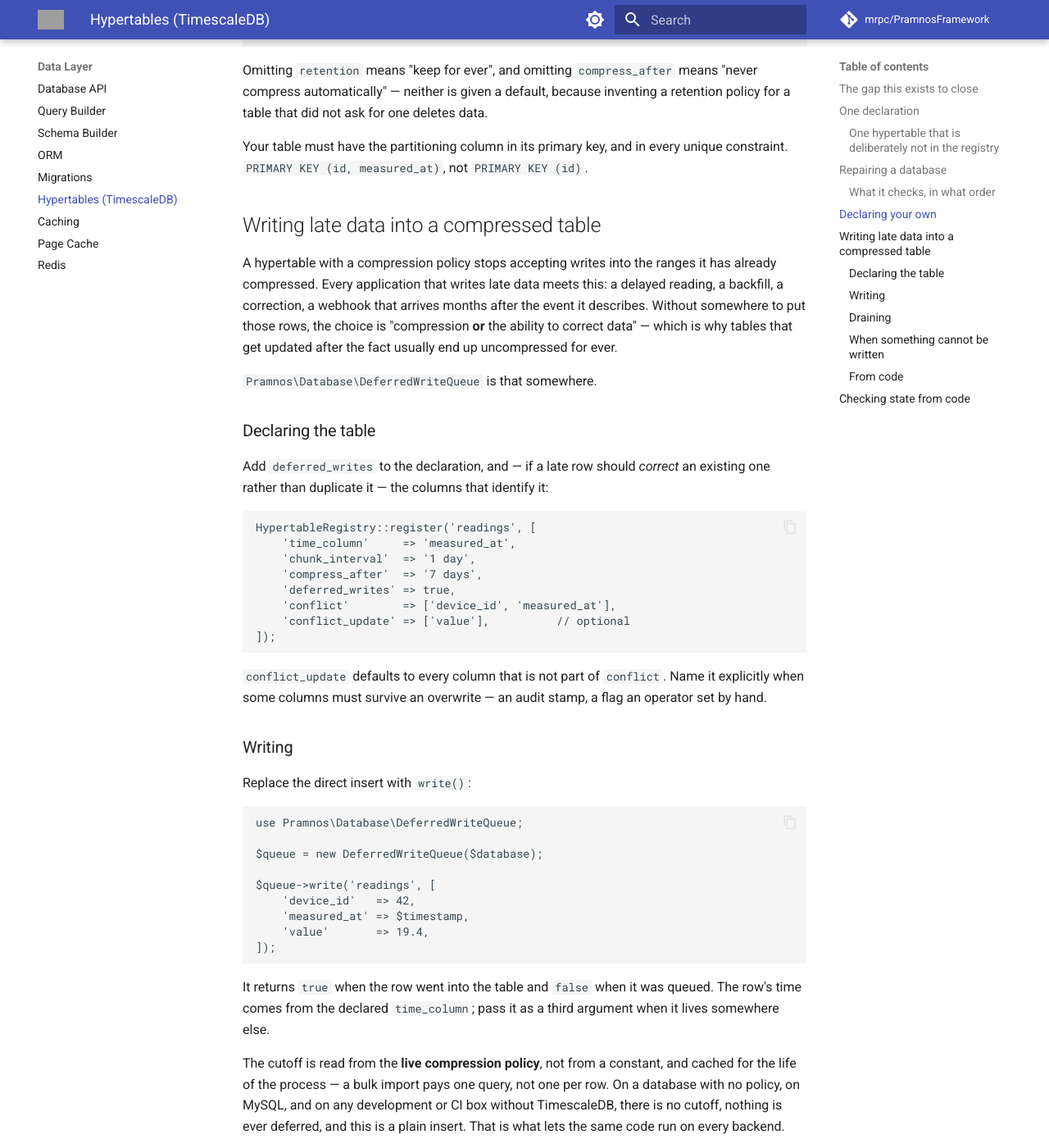
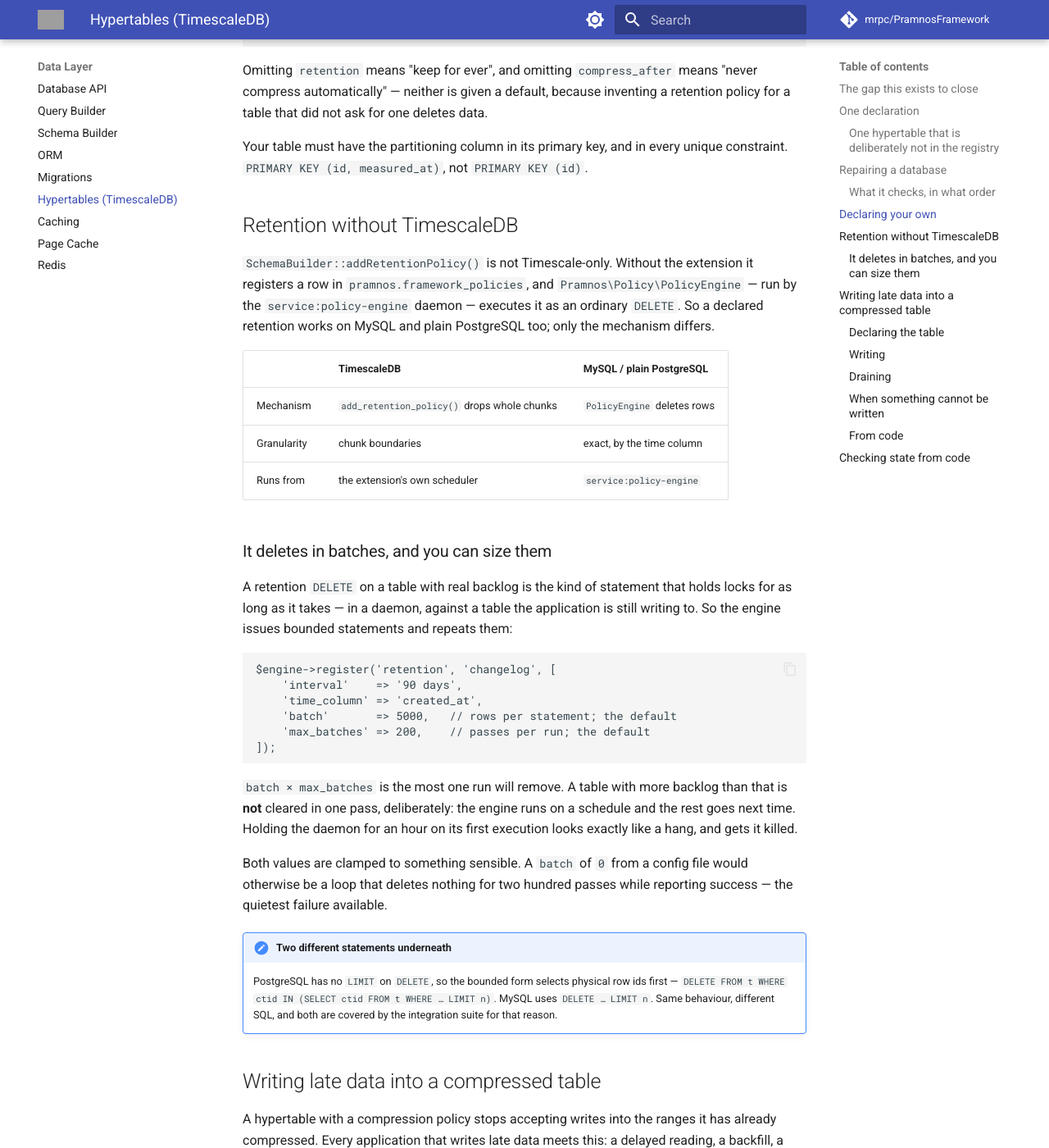
Before and after one commit to mrpc/PramnosFramework, an MkDocs documentation site: the page built from docs/Pramnos_Hypertable_Guide.md, in a window 1280 px wide and 1400 px high, scrolled down 3645 px. Shown: the whole window at 82% size. Built offline with MkDocs 1.6.1 and Material for MkDocs 9.7.7, drawn with Linux system fonts in a browser that asks for light colours; comment, search, counter and statistics services are not loaded; grey boxes are pictures that could not be loaded.

Commit message:
fix(policy): retention deletes in bounded batches
PolicyEngine executes retention on every backend that is not TimescaleDB, and it
did so with one unbounded DELETE. That is correct, which is the problem: it empties
the table exactly as a batched one does, so no correctness test distinguishes them.
What differs is a single statement holding locks for as long as it takes, in a
daemon, against a table the application is still writing to — then reporting ok.

It matters now because a declared retention on MySQL runs through here and nowhere
else: without the extension, addRetentionPolicy() registers a framework_policies
row rather than a chunk-drop job.

batch and max_batches are configurable per policy, defaulting to 5000 and 200. The
cap is deliberate — a table with more backlog is not cleared in one pass, because
the engine runs on a schedule and holding the daemon for an hour on its first
execution looks exactly like a hang. Both are clamped: a batch of 0 from a config
file would otherwise be a loop deleting nothing for two hundred passes while
reporting success.

Sixteen integration tests across MySQL and PostgreSQL, because the bounded form is
different code per backend — PostgreSQL has no LIMIT on DELETE, so it selects ctids
first. The one test that fails against the old implementation sets max_batches to 1
and asserts a single pass deletes exactly one batch; every other test passes on
both versions, which is what made the original invisible.

````diff
--- a/docs/Pramnos_Hypertable_Guide.md
+++ b/docs/Pramnos_Hypertable_Guide.md
@@ -4,6 +4,7 @@ use_cases:
   - Repairing a database whose hypertables were never created
   - Writing late-arriving data into a compressed chunk
   - Checking hypertable state from code
+  - Setting up data retention on MySQL or plain PostgreSQL
 ---
 
 # Hypertables: declaring them, and repairing them later
@@ -162,6 +163,50 @@ retention policy for a table that did not ask for one deletes data.
 Your table must have the partitioning column in its primary key, and in every
 unique constraint. `PRIMARY KEY (id, measured_at)`, not `PRIMARY KEY (id)`.
 
+## Retention without TimescaleDB
+
+`SchemaBuilder::addRetentionPolicy()` is not Timescale-only. Without the extension
+it registers a row in `pramnos.framework_policies`, and
+`Pramnos\Policy\PolicyEngine` — run by the `service:policy-engine` daemon —
+executes it as an ordinary `DELETE`. So a declared retention works on MySQL and
+plain PostgreSQL too; only the mechanism differs.
+
+| | TimescaleDB | MySQL / plain PostgreSQL |
+|---|---|---|
+| Mechanism | `add_retention_policy()` drops whole chunks | `PolicyEngine` deletes rows |
+| Granularity | chunk boundaries | exact, by the time column |
+| Runs from | the extension's own scheduler | `service:policy-engine` |
+
+### It deletes in batches, and you can size them
+
+A retention `DELETE` on a table with real backlog is the kind of statement that
+holds locks for as long as it takes — in a daemon, against a table the application
+is still writing to. So the engine issues bounded statements and repeats them:
+
+```php
+$engine->register('retention', 'changelog', [
+    'interval'    => '90 days',
+    'time_column' => 'created_at',
+    'batch'       => 5000,   // rows per statement; the default
+    'max_batches' => 200,    // passes per run; the default
+]);
+```
+
+`batch × max_batches` is the most one run will remove. A table with more backlog
+than that is **not** cleared in one pass, deliberately: the engine runs on a
+schedule and the rest goes next time. Holding the daemon for an hour on its first
+execution looks exactly like a hang, and gets it killed.
+
+Both values are clamped to something sensible. A `batch` of `0` from a config file
+would otherwise be a loop that deletes nothing for two hundred passes while
+reporting success — the quietest failure available.
+
+!!! note "Two different statements underneath"
+    PostgreSQL has no `LIMIT` on `DELETE`, so the bounded form selects physical row
+    ids first — `DELETE FROM t WHERE ctid IN (SELECT ctid FROM t WHERE … LIMIT n)`.
+    MySQL uses `DELETE … LIMIT n`. Same behaviour, different SQL, and both are
+    covered by the integration suite for that reason.
+
 ## Writing late data into a compressed table
 
 A hypertable with a compression policy stops accepting writes into the ranges it
````
Also changed, not shown: docs/version-history/posts/2026-08-25-a-delete-that-holds-the-table.md (added, +89 -0 lines), 2 other files.
